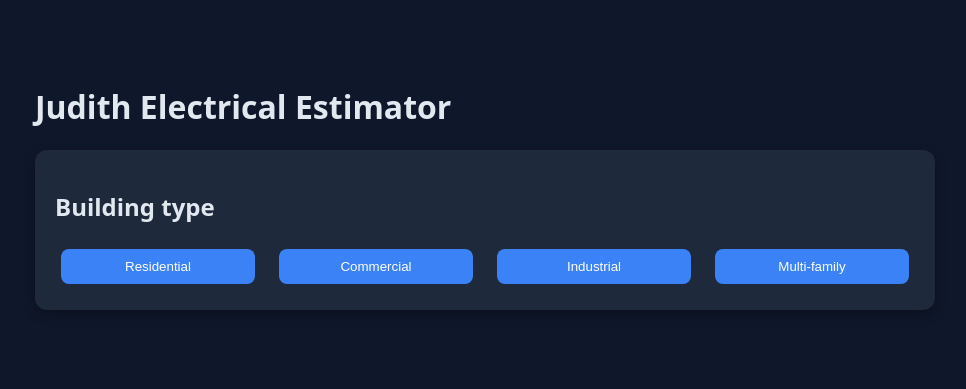
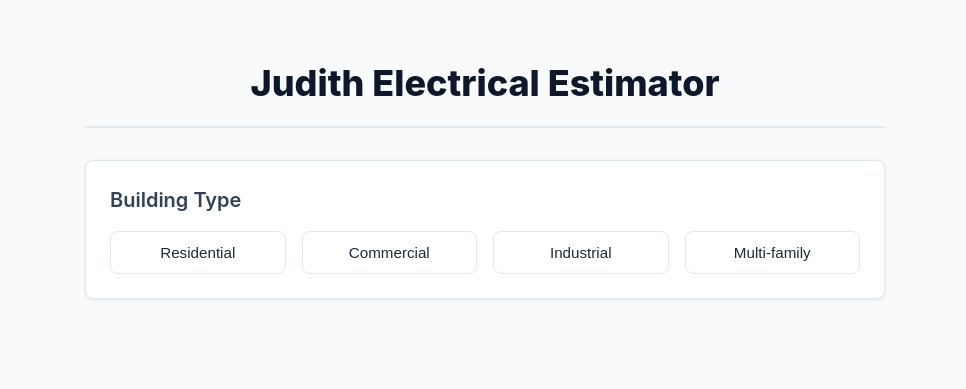
Before and after one commit to PaulMoon410/judith, a Flask app: page / in a window 1280 px wide. Shown: the top 389 px of the page, without its empty margins (155-1121 px from the left). Run offline with Flask 3, Linux system fonts and the light colour scheme.

Commit message:
Use provided polished UI

```diff
--- a/templates/index.html
+++ b/templates/index.html
@@ -1,35 +1,221 @@
-<!doctype html><html><head><meta charset="utf-8"><title>Judith Estimator</title>
-<style>
-body{font-family:system-ui,Arial;margin:0;background:#0f172a;color:#e2e8f0}
-.wrap{max-width:900px;margin:40px auto;padding:24px}
-.card{background:#1e293b;border-radius:12px;padding:20px;margin:16px 0;box-shadow:0 4px 12px rgba(0,0,0,.3)}
-button{background:#3b82f6;color:#fff;border:none;padding:10px 16px;border-radius:8px;margin:6px;cursor:pointer}
-button:hover{background:#2563eb}
-select,input,textarea{padding:8px;border-radius:6px;border:1px solid #334155;background:#0f172a;color:#e2e8f0;margin:6px 0;width:100%}
-.grid{display:grid;grid-template-columns:repeat(auto-fit,minmax(200px,1fr));gap:12px}
-</style></head><body><div class="wrap">
-<h1>Judith Electrical Estimator</h1>
-<div class="card"><h2>Building type</h2><div class="grid">
-<button onclick="setType('Residential')">Residential</button>
-<button onclick="setType('Commercial')">Commercial</button>
-<button onclick="setType('Industrial')">Industrial</button>
-<button onclick="setType('Multi-family')">Multi-family</button>
-</div></div>
-<div id="code" class="card" style="display:none"><h3>Code edition</h3>
-<select id="edition"><option>NEC 2023</option><option>NEC 2020</option><option>NEC 2017</option></select>
-<button onclick="start()">Continue</button></div>
-<div id="menu" class="card" style="display:none"><h3>Workflow</h3><div class="grid">
-<button onclick="show('blueprint')">Upload blueprints</button>
-<button onclick="show('room')">Manual room / NEC</button>
-<button onclick="show('estimate')">Manual estimate</button>
-</div></div>
-<div id="blueprint" class="card" style="display:none"><h3>Blueprint upload</h3><input type="file"></div>
-<div id="room" class="card" style="display:none"><h3>Room / NEC</h3><input placeholder="Square footage"><input placeholder="Circuit amps"></div>
-<div id="estimate" class="card" style="display:none"><h3>Manual estimate</h3><textarea placeholder="Description"></textarea></div>
+<!doctype html>
+<html>
+<head>
+    <meta charset="utf-8">
+    <title>Judith Estimator</title>
+    <style>
+        :root {
+            --primary: #2563eb;
+            --primary-hover: #1d4ed8;
+            --bg: #f8fafc;
+            --card-bg: #ffffff;
+            --text: #1e293b;
+            --text-light: #64748b;
+            --border: #e2e8f0;
+            --radius: 8px;
+        }
+
+        body {
+            font-family: -apple-system, BlinkMacSystemFont, "Segoe UI", Roboto, Helvetica, Arial, sans-serif;
+            background-color: var(--bg);
+            color: var(--text);
+            line-height: 1.5;
+            margin: 0;
+            padding: 2rem 1rem;
+        }
+
+        .container {
+            max-width: 800px;
+            margin: 0 auto;
+        }
+
+        h1 {
+            font-size: 2.25rem;
+            font-weight: 800;
+            color: #0f172a;
+            margin-bottom: 2rem;
+            text-align: center;
+            border-bottom: 2px solid var(--border);
+            padding-bottom: 1rem;
+        }
+
+        h2, h3 {
+            font-size: 1.25rem;
+            font-weight: 600;
+            color: #334155;
+            margin-top: 0;
+            margin-bottom: 1rem;
+        }
+
+        .card {
+            background: var(--card-bg);
+            border: 1px solid var(--border);
+            border-radius: var(--radius);
+            padding: 1.5rem;
+            margin-bottom: 1.5rem;
+            box-shadow: 0 1px 3px 0 rgba(0, 0, 0, 0.1);
+        }
+
+        .grid-4 {
+            display: grid;
+            grid-template-columns: repeat(auto-fit, minmax(160px, 1fr));
+            gap: 1rem;
+        }
+
+        .grid-3 {
+            display: grid;
+            grid-template-columns: repeat(auto-fit, minmax(200px, 1fr));
+            gap: 1rem;
+        }
+
+        button {
+            background-color: var(--card-bg);
+            color: var(--text);
+            border: 1px solid var(--border);
+            border-radius: var(--radius);
+            padding: 0.75rem 1rem;
+            font-size: 0.95rem;
+            font-weight: 500;
+            cursor: pointer;
+            transition: all 0.2s ease;
+        }
+
+        button:hover {
+            border-color: var(--primary);
+            background-color: #eff6ff;
+        }
+
+        button.active {
+            background-color: var(--primary);
+            color: white;
+            border-color: var(--primary);
+        }
+
+        .btn-primary {
+            background-color: var(--primary);
+            color: white;
+            border-color: var(--primary);
+            padding: 0.75rem 1.5rem;
+        }
+
+        .btn-primary:hover {
+            background-color: var(--primary-hover);
+            color: white;
+        }
+
+        select, input, textarea {
+            width: 100%;
+            padding: 0.75rem;
+            border: 1px solid var(--border);
+            border-radius: var(--radius);
+            font-size: 1rem;
+            box-sizing: border-box;
+            background-color: var(--bg);
+            color: var(--text);
+            margin-bottom: 1rem;
+            transition: border-color 0.2s;
+        }
+
+        select:focus, input:focus, textarea:focus {
+            outline: none;
+            border-color: var(--primary);
+            background-color: #fff;
+        }
+
+        .form-group {
+            max-width: 300px;
+        }
+
+        .input-pair {
+            display: grid;
+            grid-template-columns: 1fr 1fr;
+            gap: 1rem;
+        }
+
+        textarea {
+            resize: vertical;
+            min-height: 120px;
+        }
+    </style>
+</head>
+<body>
+
+<div class="container">
+    <h1>Judith Electrical Estimator</h1>
+
+    <div class="card">
+        <h2>Building Type</h2>
+        <div class="grid-4" id="type-buttons">
+            <button onclick="setType(this, 'Residential')">Residential</button>
+            <button onclick="setType(this, 'Commercial')">Commercial</button>
+            <button onclick="setType(this, 'Industrial')">Industrial</button>
+            <button onclick="setType(this, 'Multi-family')">Multi-family</button>
+        </div>
+    </div>
+
+    <div id="code" class="card" style="display:none">
+        <h3>Code Edition</h3>
+        <div class="form-group">
+            <select id="edition">
+                <option>NEC 2023</option>
+                <option>NEC 2020</option>
+                <option>NEC 2017</option>
+            </select>
+            <button class="btn-primary" onclick="start()">Continue to Workflow</button>
+        </div>
+    </div>
+
+    <div id="menu" class="card" style="display:none">
+        <h3>Select Estimation Workflow</h3>
+        <div class="grid-3" id="workflow-buttons">
+            <button onclick="show(this, 'blueprint')">Upload Blueprints</button>
+            <button onclick="show(this, 'room')">Manual Room / NEC Compliance</button>
+            <button onclick="show(this, 'estimate')">Manual Estimate</button>
+        </div>
+    </div>
+
+    <div id="blueprint" class="card" style="display:none">
+        <h3>Blueprint Upload</h3>
+        <input type="file">
+    </div>
+
+    <div id="room" class="card" style="display:none">
+        <h3>Room / NEC Details</h3>
+        <div class="input-pair">
+            <input type="number" placeholder="Square footage">
+            <input type="number" placeholder="Circuit Amps (e.g., 15, 20)">
+        </div>
+    </div>
+
+    <div id="estimate" class="card" style="display:none">
+        <h3>Manual Estimate Description</h3>
+        <textarea placeholder="List raw materials, panel details, branch circuit layouts, or unit counts..."></textarea>
+    </div>
+</div>
+
 <script>
-let type='';
-function setType(t){type=t;document.getElementById('code').style.display='block';}
-function start(){document.getElementById('menu').style.display='block';}
-function show(id){['blueprint','room','estimate'].forEach(x=>document.getElementById(x).style.display=x===id?'block':'none');}
+    let type = '';
+
+    function setType(btnElement, t) {
+        type = t;
+        document.querySelectorAll('#type-buttons button').forEach(b => b.classList.remove('active'));
+        btnElement.classList.add('active');
+        document.getElementById('code').style.display = 'block';
+    }
+
+    function start() {
+        document.getElementById('menu').style.display = 'block';
+        document.getElementById('menu').scrollIntoView({ behavior: 'smooth' });
+    }
+
+    function show(btnElement, id) {
+        document.querySelectorAll('#workflow-buttons button').forEach(b => b.classList.remove('active'));
+        btnElement.classList.add('active');
+        ['blueprint', 'room', 'estimate'].forEach(x => {
+            document.getElementById(x).style.display = x === id ? 'block' : 'none';
+        });
+    }
 </script>
-</div></body></html>
+
+</body>
+</html>
```
Also changed, not shown: index.html (+219 -33 lines).
